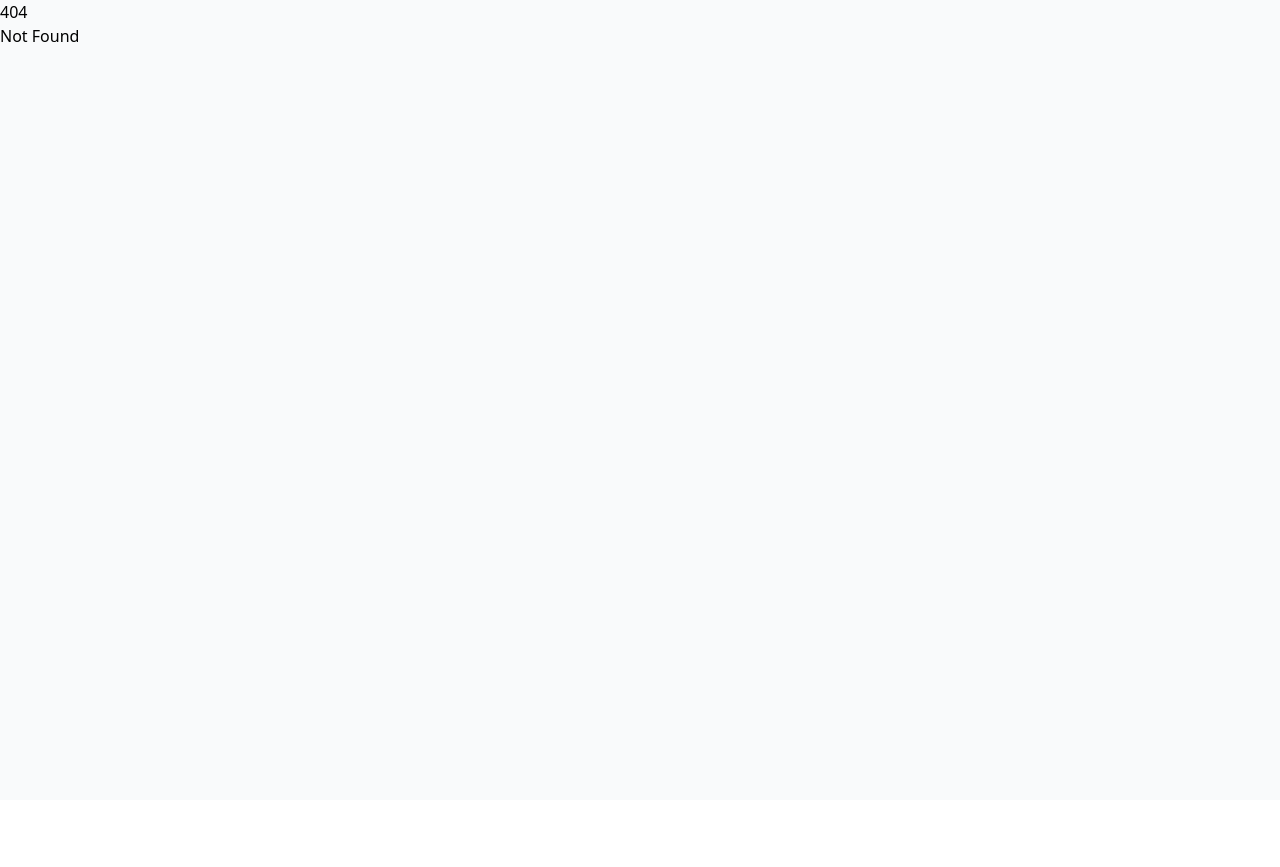
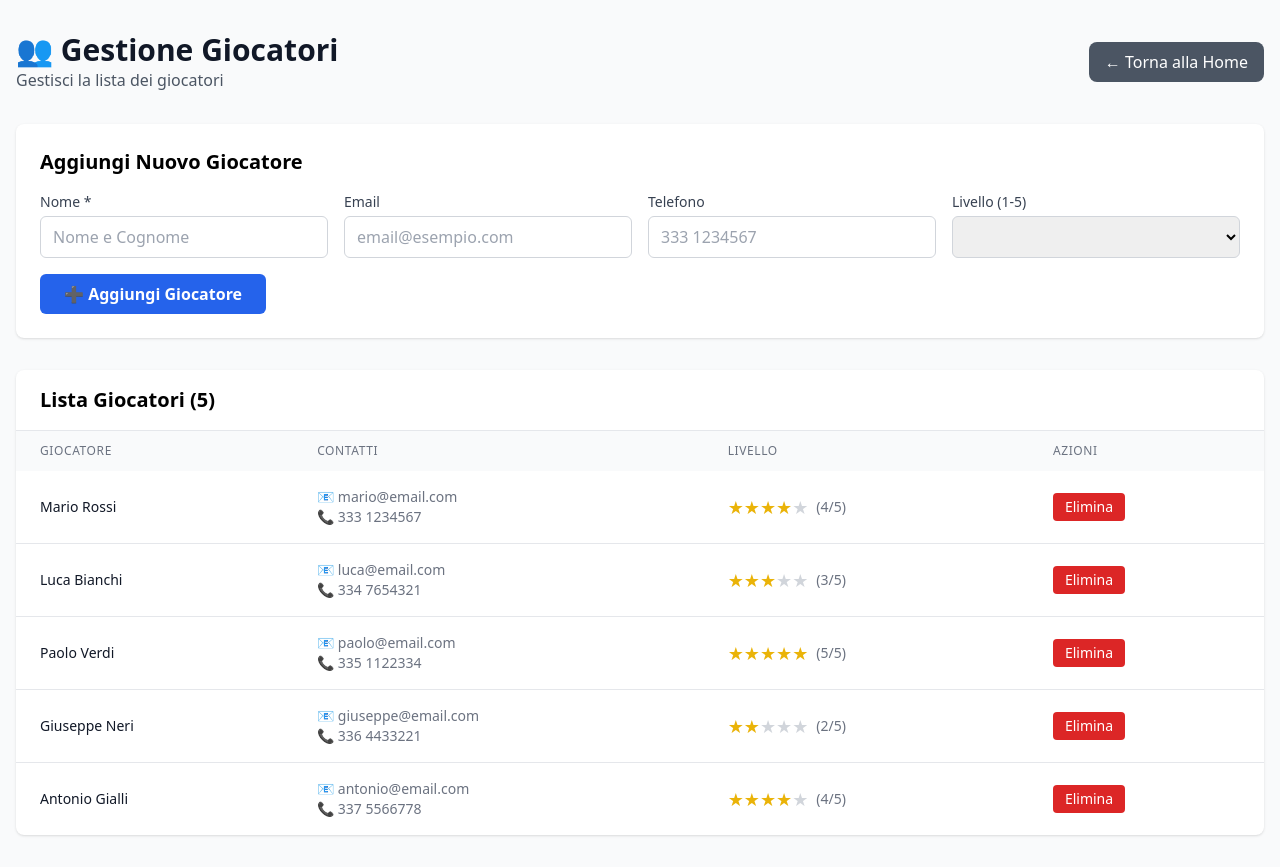
Before and after one commit to scarpariinside26/scarpari-inside-new, a SvelteKit app: page /giocatori in a window 1280 px wide. Before the commit this address had no page. Before the commit the page ends 800 px from the top, so only its background shows below. Built offline with nearby package versions, Linux system fonts and the light colour scheme.

Commit message:
Create +page.svelte

```diff
--- /dev/null
+++ b/src/routes/giocatori/+page.svelte
@@ -0,0 +1,191 @@
+<script>
+	import { onMount } from 'svelte';
+
+	let giocatori = [];
+	let nuovoGiocatore = {
+		nome: '',
+		email: '',
+		telefono: '',
+		livello: 3
+	};
+
+	onMount(async () => {
+		await caricaGiocatori();
+	});
+
+	async function caricaGiocatori() {
+		// Dati mock per testing
+		giocatori = [
+			{ id: 1, nome: 'Mario Rossi', email: 'mario@email.com', telefono: '333 1234567', livello: 4 },
+			{ id: 2, nome: 'Luca Bianchi', email: 'luca@email.com', telefono: '334 7654321', livello: 3 },
+			{ id: 3, nome: 'Paolo Verdi', email: 'paolo@email.com', telefono: '335 1122334', livello: 5 },
+			{ id: 4, nome: 'Giuseppe Neri', email: 'giuseppe@email.com', telefono: '336 4433221', livello: 2 },
+			{ id: 5, nome: 'Antonio Gialli', email: 'antonio@email.com', telefono: '337 5566778', livello: 4 }
+		];
+	}
+
+	function aggiungiGiocatore() {
+		if (!nuovoGiocatore.nome) {
+			alert('Inserisci almeno il nome!');
+			return;
+		}
+
+		const nuovoId = Math.max(0, ...giocatori.map(g => g.id)) + 1;
+		giocatori = [...giocatori, { ...nuovoGiocatore, id: nuovoId }];
+
+		nuovoGiocatore = {
+			nome: '',
+			email: '',
+			telefono: '',
+			livello: 3
+		};
+
+		alert('Giocatore aggiunto!');
+	}
+
+	function eliminaGiocatore(id) {
+		if (confirm('Sei sicuro di voler eliminare questo giocatore?')) {
+			giocatori = giocatori.filter(g => g.id !== id);
+		}
+	}
+</script>
+
+<svelte:head>
+	<title>Giocatori - Scarpari Inside</title>
+</svelte:head>
+
+<div class="min-h-screen bg-gray-50 py-8">
+	<!-- Header -->
+	<div class="max-w-7xl mx-auto px-4 mb-8">
+		<div class="flex items-center justify-between">
+			<div>
+				<h1 class="text-3xl font-bold text-gray-900">👥 Gestione Giocatori</h1>
+				<p class="text-gray-600">Gestisci la lista dei giocatori</p>
+			</div>
+			<a href="/" class="bg-gray-600 text-white px-4 py-2 rounded-lg hover:bg-gray-700 transition">
+				← Torna alla Home
+			</a>
+		</div>
+	</div>
+
+	<div class="max-w-7xl mx-auto px-4">
+		<!-- Form Nuovo Giocatore -->
+		<div class="bg-white rounded-lg shadow p-6 mb-8">
+			<h2 class="text-xl font-semibold mb-4">Aggiungi Nuovo Giocatore</h2>
+			<div class="grid grid-cols-1 md:grid-cols-2 lg:grid-cols-4 gap-4">
+				<div>
+					<label class="block text-sm font-medium text-gray-700 mb-1">Nome *</label>
+					<input
+						bind:value={nuovoGiocatore.nome}
+						type="text"
+						placeholder="Nome e Cognome"
+						class="w-full px-3 py-2 border border-gray-300 rounded-md focus:outline-none focus:ring-2 focus:ring-blue-500"
+					/>
+				</div>
+				<div>
+					<label class="block text-sm font-medium text-gray-700 mb-1">Email</label>
+					<input
+						bind:value={nuovoGiocatore.email}
+						type="email"
+						placeholder="email@esempio.com"
+						class="w-full px-3 py-2 border border-gray-300 rounded-md focus:outline-none focus:ring-2 focus:ring-blue-500"
+					/>
+				</div>
+				<div>
+					<label class="block text-sm font-medium text-gray-700 mb-1">Telefono</label>
+					<input
+						bind:value={nuovoGiocatore.telefono}
+						type="tel"
+						placeholder="333 1234567"
+						class="w-full px-3 py-2 border border-gray-300 rounded-md focus:outline-none focus:ring-2 focus:ring-blue-500"
+					/>
+				</div>
+				<div>
+					<label class="block text-sm font-medium text-gray-700 mb-1">Livello (1-5)</label>
+					<select
+						bind:value={nuovoGiocatore.livello}
+						class="w-full px-3 py-2 border border-gray-300 rounded-md focus:outline-none focus:ring-2 focus:ring-blue-500"
+					>
+						<option value="1">1 - Principiante</option>
+						<option value="2">2 - Intermedio Basso</option>
+						<option value="3" selected>3 - Intermedio</option>
+						<option value="4">4 - Avanzato</option>
+						<option value="5">5 - Esperto</option>
+					</select>
+				</div>
+			</div>
+			<div class="mt-4">
+				<button
+					on:click={aggiungiGiocatore}
+					class="bg-blue-600 text-white px-6 py-2 rounded-md hover:bg-blue-700 transition font-semibold"
+				>
+					➕ Aggiungi Giocatore
+				</button>
+			</div>
+		</div>
+
+		<!-- Lista Giocatori -->
+		<div class="bg-white rounded-lg shadow">
+			<div class="px-6 py-4 border-b">
+				<h2 class="text-xl font-semibold">Lista Giocatori ({giocatori.length})</h2>
+			</div>
+
+			{#if giocatori.length === 0}
+				<div class="p-8 text-center text-gray-500">
+					<p class="text-lg">Nessun giocatore registrato</p>
+					<p class="text-sm">Aggiungi il primo giocatore usando il form sopra!</p>
+				</div>
+			{:else}
+				<div class="overflow-x-auto">
+					<table class="w-full">
+						<thead class="bg-gray-50">
+							<tr>
+								<th class="px-6 py-3 text-left text-xs font-medium text-gray-500 uppercase tracking-wider">Giocatore</th>
+								<th class="px-6 py-3 text-left text-xs font-medium text-gray-500 uppercase tracking-wider">Contatti</th>
+								<th class="px-6 py-3 text-left text-xs font-medium text-gray-500 uppercase tracking-wider">Livello</th>
+								<th class="px-6 py-3 text-left text-xs font-medium text-gray-500 uppercase tracking-wider">Azioni</th>
+							</tr>
+						</thead>
+						<tbody class="divide-y divide-gray-200">
+							{#each giocatori as giocatore (giocatore.id)}
+								<tr class="hover:bg-gray-50 transition">
+									<td class="px-6 py-4 whitespace-nowrap">
+										<div class="text-sm font-medium text-gray-900">{giocatore.nome}</div>
+									</td>
+									<td class="px-6 py-4 whitespace-nowrap">
+										<div class="text-sm text-gray-500">
+											{#if giocatore.email}
+												<div>📧 {giocatore.email}</div>
+											{/if}
+											{#if giocatore.telefono}
+												<div>📞 {giocatore.telefono}</div>
+											{/if}
+										</div>
+									</td>
+									<td class="px-6 py-4 whitespace-nowrap">
+										<div class="flex items-center">
+											{#each Array(5) as _, i}
+												<span class="text-lg {i < giocatore.livello ? 'text-yellow-500' : 'text-gray-300'}">
+													★
+												</span>
+											{/each}
+											<span class="ml-2 text-sm text-gray-500">({giocatore.livello}/5)</span>
+										</div>
+									</td>
+									<td class="px-6 py-4 whitespace-nowrap text-sm">
+										<button
+											on:click={() => eliminaGiocatore(giocatore.id)}
+											class="bg-red-600 text-white px-3 py-1 rounded hover:bg-red-700 transition"
+										>
+											Elimina
+										</button>
+									</td>
+								</tr>
+							{/each}
+						</tbody>
+					</table>
+				</div>
+			{/if}
+		</div>
+	</div>
+</div>
```
